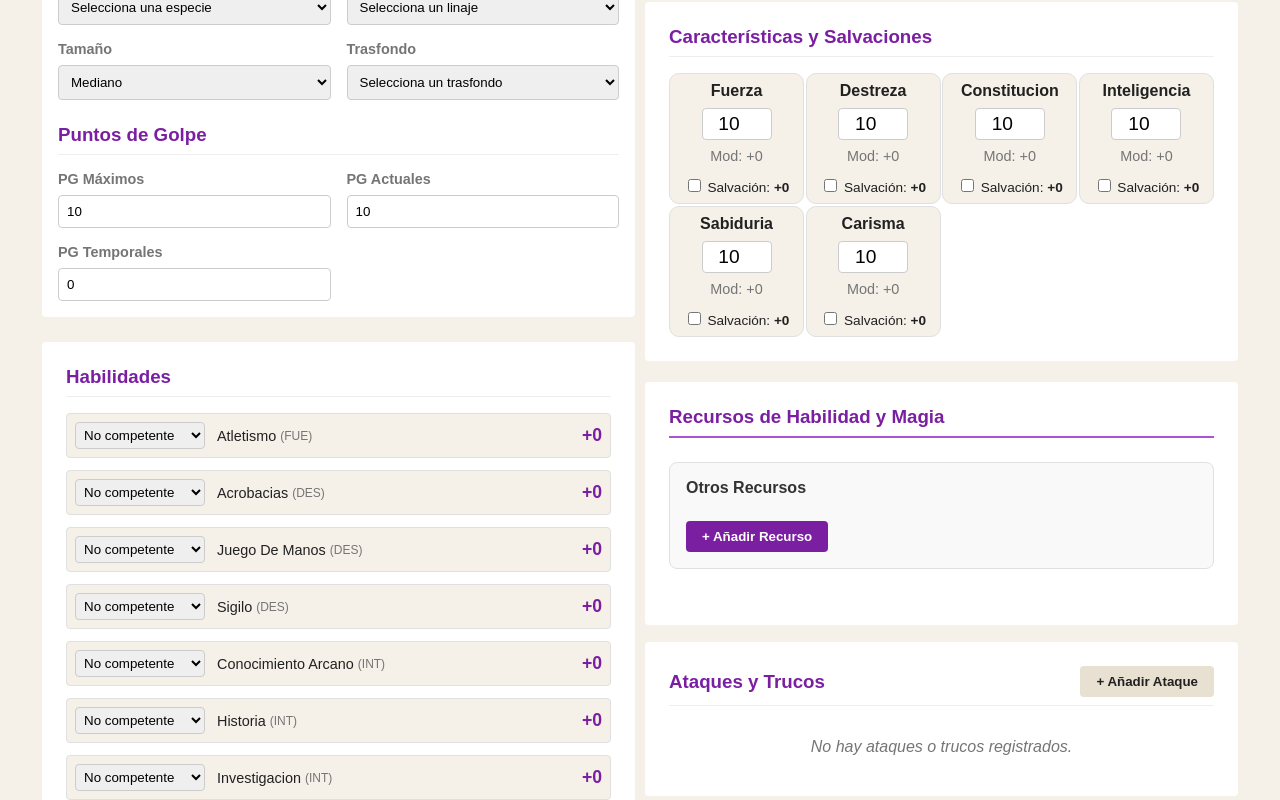
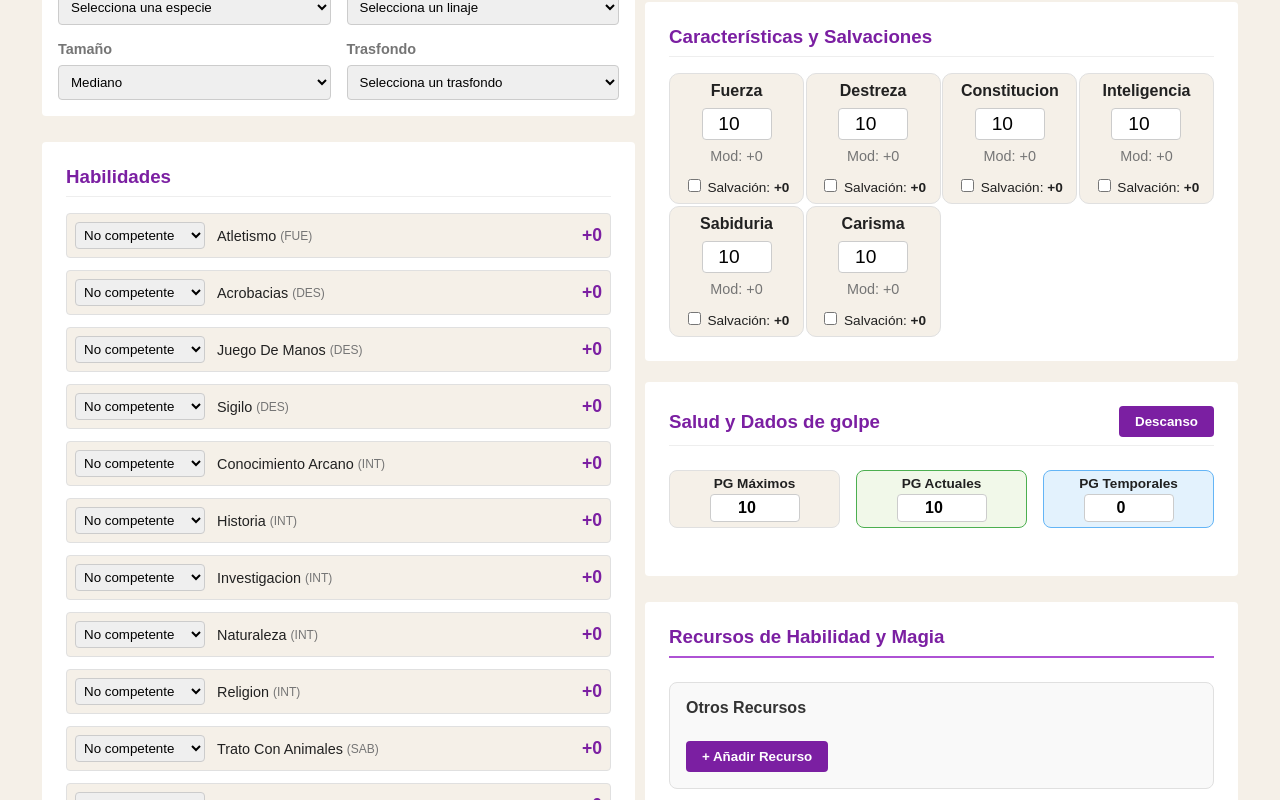
Before and after one commit to AironDH/Gremio-de-Egida, a Vue app: page /personaje/nuevo in a window 1280 px wide. Shown: the part 440-1240 px from the top of the page. Built offline with nearby package versions, Linux system fonts and the light colour scheme.

Commit message:
V-0.63 Nuevo comportamiento de la Salud y los dados de puntos de golpe

```diff
--- a/src/components/character/CharacterBasicInfo.vue
+++ b/src/components/character/CharacterBasicInfo.vue
@@ -129,23 +129,6 @@
         </select>
       </div>
     </div>
-
-    <h3 class="section-subtitle">Puntos de Golpe</h3>
-    <div class="form-grid">
-      <div class="form-group">
-        <label for="pgMax">PG Máximos</label>
-        <input id="pgMax" type="number" min="1" v-model.number="datos.puntosVidaMax" required />
-      </div>
-      <div class="form-group">
-        <label for="pgActual">PG Actuales</label>
-        <input id="pgActual" type="number" min="0" :max="datos.puntosVidaMax" v-model.number="datos.puntosVidaActuales" required />
-      </div>
-      <div class="form-group">
-        <label for="pgTemp">PG Temporales</label>
-        <input id="pgTemp" type="number" min="0" v-model.number="datos.pgTemp" placeholder="0" />
-      </div>
-    </div>
-
   </div>
 </template>
 
--- a/src/components/character/CharacterForm.vue
+++ b/src/components/character/CharacterForm.vue
@@ -10,6 +10,7 @@
 
 
     <CharacterBasicInfo v-model="formData" class="ancho-medio"/>
+
     <CharacterFeatures
       v-model:ca="formData.ca"
       v-model:velocidad="formData.velocidad"
@@ -29,6 +30,15 @@
     <CharacterSkills
       v-model="formData.habilidades"
       :habilidadesCalculadas="habilidadesCalculadas"
+      class="ancho-medio"
+    />
+
+    <CharacterHealth
+      v-model:vidaMaxima="formData.puntosVidaMax"
+      v-model:vidaActual="formData.puntosVidaActuales"
+      v-model:vidaTemporal="formData.pgTemp"
+      v-model:dadosGolpeActuales="formData.dadosGolpeActuales"
+      :dadosGolpeMaximos="dadosGolpeMaximos"
       class="ancho-medio"
     />
 
@@ -79,6 +89,7 @@
 import { ref, onMounted, onBeforeUnmount, nextTick } from 'vue'
 import BaseButton from '../common/BaseButton.vue'
 import CharacterBasicInfo from './CharacterBasicInfo.vue'
+import CharacterHealth from './CharacterHealth.vue' // <-- IMPORTADO
 import CharacterStats from './CharacterStats.vue'
 import CharacterEquipment from './CharacterEquipment.vue'
 import CharacterPersonality from './CharacterPersonality.vue'
@@ -120,6 +131,7 @@ const formData = ref({
     puntosVidaMax: 10,
     puntosVidaActuales: 10,
     pgTemp: 0,
+    dadosGolpeActuales: {}, // <-- NUEVO ESTADO INICIAL
     ca: 10,
     velocidad: 30,
     modificadoresIniciativa: [],
@@ -247,7 +259,8 @@ const {
   combateCalculado,
   capacidadCargaCalculada,
   pesoActualEquipado,
-  salvacionesClasePrincipal
+  salvacionesClasePrincipal,
+  dadosGolpeMaximos // <-- Extraído del composable
       } = useCharacterCalculations(formData)
 
 onMounted(() => {
--- /dev/null
+++ b/src/components/character/CharacterHealth.vue
@@ -0,0 +1,229 @@
+<template>
+  <div class="character-section">
+    <div class="section-header">
+      <h3 class="section-title">Salud y Dados de golpe</h3>
+      <BaseButton variant="primary" type="button" @click="restablecerTodo" class="btn-restablecer">
+        Descanso
+      </BaseButton>
+    </div>
+
+    <div class="health-grid">
+      <div class="health-box">
+        <label for="vidaMaxima">PG Máximos</label>
+        <input id="vidaMaxima" type="number" min="1" v-model.number="vMaxima" required />
+      </div>
+      <div class="health-box current-hp">
+        <label for="vidaActual">PG Actuales</label>
+        <input id="vidaActual" type="number" min="0" :max="vMaxima" v-model.number="vActual" required />
+      </div>
+      <div class="health-box temp-hp">
+        <label for="vidaTemporal">PG Temporales</label>
+        <input id="vidaTemporal" type="number" min="0" v-model.number="vTemporal" placeholder="0" />
+      </div>
+    </div>
+
+    <div class="hit-dice-section" v-if="tieneDadosDeGolpe">
+      <h4 class="subsection-title">Dados de Golpe</h4>
+      <div class="hit-dice-grid">
+        <div
+          v-for="(maximo, tipoDado) in dadosGolpeMaximos"
+          :key="tipoDado"
+          class="hit-dice-card"
+        >
+          <template v-if="maximo > 0">
+            <div class="dice-info">
+              <span class="dice-type">{{ tipoDado.toUpperCase() }}</span>
+              <span class="dice-count">
+                {{ obtenerActual(tipoDado) }} / {{ maximo }}
+              </span>
+            </div>
+            <BaseButton
+              variant="secondary"
+              type="button"
+              @click="consumirDado(tipoDado)"
+              :disabled="obtenerActual(tipoDado) <= 0"
+              class="btn-consumir"
+            >
+              Consumir
+            </BaseButton>
+          </template>
+        </div>
+      </div>
+    </div>
+
+  </div>
+</template>
+
+<script setup>
+import { computed } from 'vue'
+import BaseButton from '../common/BaseButton.vue'
+
+const props = defineProps({
+  vidaMaxima: { type: Number, required: true },
+  vidaActual: { type: Number, required: true },
+  vidaTemporal: { type: Number, default: 0 },
+  dadosGolpeActuales: { type: Object, required: true },
+  dadosGolpeMaximos: { type: Object, required: true }
+})
+
+const emit = defineEmits([
+  'update:vidaMaxima',
+  'update:vidaActual',
+  'update:vidaTemporal',
+  'update:dadosGolpeActuales'
+])
+
+// Computadas para la reactividad de la vida (v-model)
+const vMaxima = computed({
+  get: () => props.vidaMaxima,
+  set: (val) => emit('update:vidaMaxima', val)
+})
+
+const vActual = computed({
+  get: () => props.vidaActual,
+  set: (val) => emit('update:vidaActual', val)
+})
+
+const vTemporal = computed({
+  get: () => props.vidaTemporal,
+  set: (val) => emit('update:vidaTemporal', val)
+})
+
+// === Lógica de Dados de Golpe ===
+
+const tieneDadosDeGolpe = computed(() => {
+  return Object.values(props.dadosGolpeMaximos).some(max => max > 0)
+})
+
+// Si el dado aún no se ha guardado en el estado (personaje nivel 1 recién creado), se considera 0.
+const obtenerActual = (tipoDado) => {
+  if (props.dadosGolpeActuales && props.dadosGolpeActuales[tipoDado] !== undefined) {
+    return props.dadosGolpeActuales[tipoDado]
+  }
+  return 0
+}
+
+const consumirDado = (tipoDado) => {
+  const cantidadActual = obtenerActual(tipoDado)
+  if (cantidadActual > 0) {
+    const nuevosActuales = { ...props.dadosGolpeActuales, [tipoDado]: cantidadActual - 1 }
+    emit('update:dadosGolpeActuales', nuevosActuales)
+  }
+}
+
+// Acción del Descanso (Restablece salud, temporales y todos los dados de golpe)
+const restablecerTodo = () => {
+  vActual.value = vMaxima.value
+  vTemporal.value = 0
+
+  // Clonamos los máximos calculados para establecerlos como los actuales disponibles
+  const dadosAlMaximo = { ...props.dadosGolpeMaximos }
+  emit('update:dadosGolpeActuales', dadosAlMaximo)
+}
+</script>
+
+<style scoped>
+.character-section {
+  padding: 1.5rem;
+  background: var(--color-surface, #ffffff);
+  border-radius: var(--border-radius, 4px);
+  margin-bottom: 1rem;
+}
+.section-header {
+  display: flex;
+  justify-content: space-between;
+  align-items: center;
+  border-bottom: 1px solid #eee;
+  padding-bottom: 0.5rem;
+  margin-bottom: 1.5rem;
+}
+.section-title {
+  margin: 0;
+  color: var(--color-primary, #7b1fa2);
+}
+.btn-restablecer {
+  font-weight: bold;
+}
+
+/* --- Cuadrícula de Vida --- */
+.health-grid {
+  display: grid;
+  grid-template-columns: repeat(auto-fit, minmax(120px, 1fr));
+  gap: 1rem;
+  margin-bottom: 1.5rem;
+}
+.health-box {
+  display: flex;
+  flex-direction: column;
+  align-items: center;
+  padding: 0.3rem;
+  background: var(--color-background, #f5f0e8);
+  border-radius: 8px;
+  border: 1px solid #e0e0e0;
+}
+.health-box label {
+  font-weight: bold;
+  font-size: 0.85rem;
+  margin-bottom: 0.2rem;
+  color: var(--color-text, #212121);
+}
+.health-box input[type="number"] {
+  width: 80px;
+  text-align: center;
+  font-size: 1rem;
+  font-weight: bold;
+  padding: 0.25rem;
+  border: 1px solid #ccc;
+  border-radius: 4px;
+}
+.current-hp {
+  border-color: var(--color-success, #4caf50);
+  background: #f1f8e9;
+}
+.temp-hp {
+  border-color: #64b5f6;
+  background: #e3f2fd;
+}
+
+/* --- Sección de Dados de Golpe --- */
+.subsection-title {
+  font-size: 1.1rem;
+  color: var(--color-text-secondary, #757575);
+  margin-bottom: 0.75rem;
+}
+.hit-dice-grid {
+  display: flex;
+  flex-wrap: wrap;
+  gap: 1rem;
+}
+.hit-dice-card {
+  display: flex;
+  flex-direction: column;
+  align-items: center;
+  background: var(--color-background, #f5f0e8);
+  border: 1px solid #d7ccc8;
+  border-radius: 8px;
+  padding: 0.25rem;
+  min-width: 100px;
+}
+.dice-info {
+  display: flex;
+  flex-direction: column;
+  align-items: center;
+  margin-bottom: 0rem;
+}
+.dice-type {
+  font-size: 1.1rem;
+  font-weight: bold;
+  color: var(--color-primary, #7b1fa2);
+}
+.dice-count {
+  font-size: 1rem;
+  color: var(--color-text, #212121);
+}
+.btn-consumir {
+  width: 100%;
+  padding: 0.25rem 0.5rem;
+  font-size: 0.9rem;
+}
+</style>
--- a/src/composables/useCharacterCalculations.js
+++ b/src/composables/useCharacterCalculations.js
@@ -35,7 +35,7 @@ export function useCharacterCalculations(personajeRef) {
   const pb = computed(() => calcularPB(nivelTotal.value))
 
   // ==========================================
-  // 1. Estado Derivado: Salvaciones de Clase Principal (NUEVO)
+  // 1. Estado Derivado: Salvaciones de Clase Principal
   // ==========================================
   const salvacionesClasePrincipal = computed(() => {
     const clases = personajeRef.value.clases || []
@@ -55,7 +55,7 @@ export function useCharacterCalculations(personajeRef) {
   })
 
   // ==========================================
-  // 2. useSalvaciones (ACTUALIZADO)
+  // 2. useSalvaciones
   // ==========================================
   const salvacionesCalculadas = computed(() => {
     const resultado = {}
@@ -174,6 +174,35 @@ export function useCharacterCalculations(personajeRef) {
     return capacidadBase * multiplicador
   })
 
+  // ==========================================
+  // 6. Salud y Dados de Golpe (NUEVO)
+  // ==========================================
+  const dadosGolpeMaximos = computed(() => {
+    const clasesPersonaje = personajeRef.value.clases || []
+    const dadosAgrupados = {}
+
+    clasesPersonaje.forEach(clase => {
+      if (clase.nombre && clase.nivel > 0) {
+        // Busca la clase en el listado estático
+        const claseData = datosMundo.clases?.find(c => c.nombre === clase.nombre)
+
+        if (claseData && claseData.dado_golpe) {
+          const tipoDado = claseData.dado_golpe // ej: "d12"
+          const nivel = parseInt(clase.nivel) || 1
+
+          // Suma los dados si ya existe la clave, o la inicializa
+          if (dadosAgrupados[tipoDado]) {
+            dadosAgrupados[tipoDado] += nivel
+          } else {
+            dadosAgrupados[tipoDado] = nivel
+          }
+        }
+      }
+    })
+
+    return dadosAgrupados
+  })
+
   // Funciones auxiliares para formateo en la interfaz
   const formatearModificador = (valor) => {
     return valor >= 0 ? `+${valor}` : `${valor}`
@@ -188,6 +217,7 @@ export function useCharacterCalculations(personajeRef) {
     combateCalculado,
     pesoActualEquipado,
     capacidadCargaCalculada,
+    dadosGolpeMaximos, // <-- NUEVA EXPORTACIÓN
     formatearModificador
   }
 }
```
